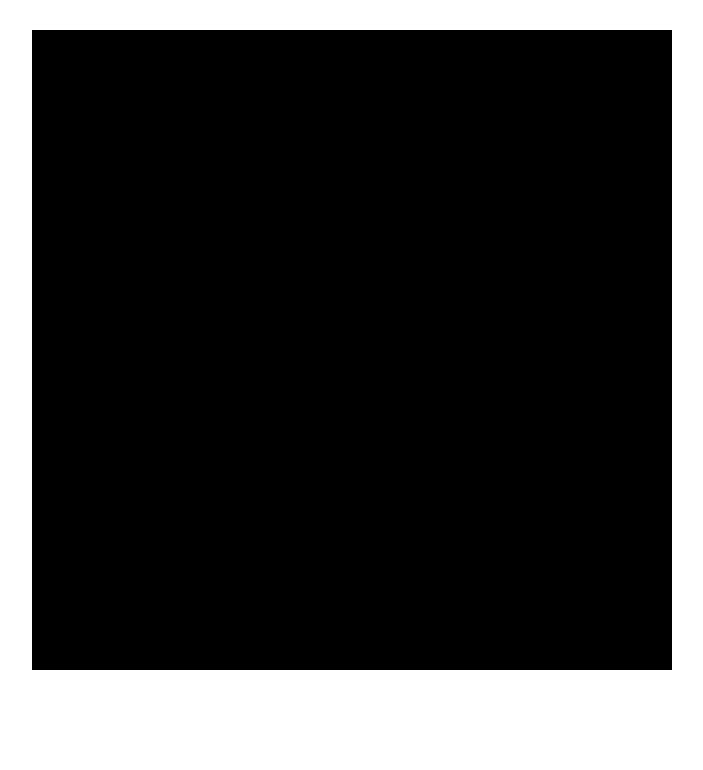
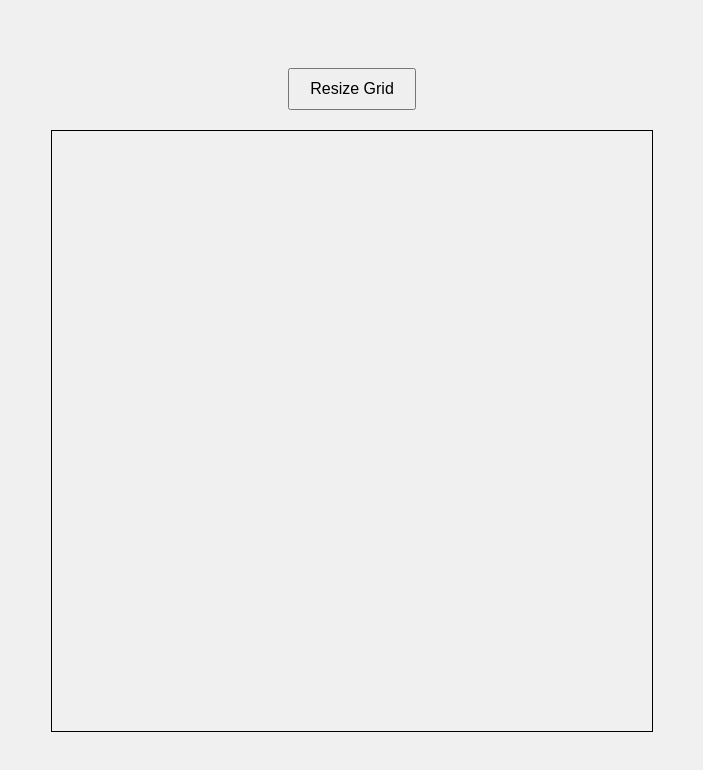
Before and after one commit to montelzek/eatch-a-sketch, a plain HTML site: page index.html in a window 1280 px wide. Shown: the whole page, without its empty margins (288-991 px from the left). Drawn offline with Linux system fonts and the light colour scheme.

Commit message:
Added resize button

```diff
--- a/index.html
+++ b/index.html
@@ -9,6 +9,7 @@
         <script src="script.js" defer></script>
     </head>
     <body>
+        <button id="resizeButton">Resize Grid</button>
         <div id="container">
 
         </div>
--- a/script.js
+++ b/script.js
@@ -1,19 +1,29 @@
-const container = document.querySelector("#container");
+function createGrid(size) {
+    const container = document.getElementById('container');
+    container.innerHTML = '';
+    container.style.gridTemplateColumns = `repeat(${size}, 1fr)`;
+    container.style.gridTemplateRows = `repeat(${size}, 1fr)`;
 
-for (let i = 1; i <= 16; i++) {
-    const row = document.createElement("div");
-    row.classList.add("row");
-    container.appendChild(row);
-    for (let i = 1; i <= 16; i++) {
-        const oner = document.createElement("div");
-        oner.classList.add("oner");
-        row.appendChild(oner);
+    const squareSize = 600 / size;
+
+    for (let i = 0; i < size * size; i++) {
+        const div = document.createElement('div');
+        div.classList.add('grid-item');
+        div.style.width = `${squareSize}px`;
+        div.style.height = `${squareSize}px`;
+        container.appendChild(div);
     }
+
+    const divs = document.querySelectorAll(".grid-item");
+    divs.forEach((div) => {
+        div.addEventListener("mouseover", () => {
+            div.style.backgroundColor = "black";
+        })
+    })
 }
 
-const divs = document.querySelectorAll(".oner");
-divs.forEach((div) => {
-    div.addEventListener("mouseover", () => {
-        div.style.backgroundColor = "yellow";
-    })
-})
+document.getElementById('resizeButton').addEventListener('click', () => {
+    let size = prompt('Enter new grid size (max 100):');
+    size = Math.min(size, 100);
+    createGrid(size);
+});
--- a/style.css
+++ b/style.css
@@ -1,16 +1,32 @@
 body {
     display: flex;
+    flex-direction: column;
+    align-items: center;
     justify-content: center;
-    margin-top: 30px;
+    height: 100vh;
+    margin: 0;
+    background-color: #f0f0f0;
 }
 
-
-div.oner {
-    background-color: black;
-    width: 40px;
-    height: 40px;
+#resizeButton {
+    margin-bottom: 20px;
+    padding: 10px 20px;
+    font-size: 16px;
 }
 
-div.row {
+#container {
     display: flex;
+    flex-wrap: wrap;
+    width: 600px;
+    height: 600px;
+    border: 1px solid #000;
 }
+
+.grid-item {
+    box-sizing: border-box;
+    border: 1px solid #ddd;
+}
+
+/* .grid-item:hover {
+    background-color: #000;
+} */
```
